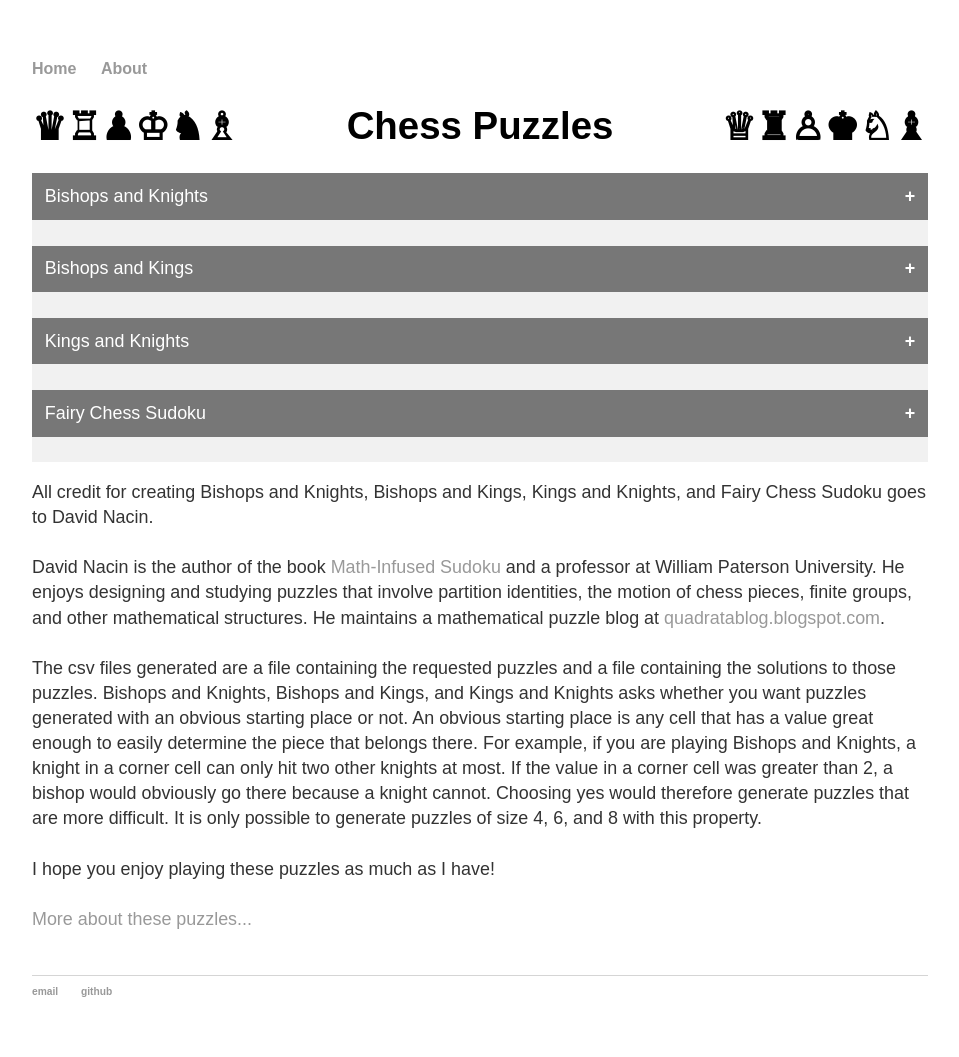
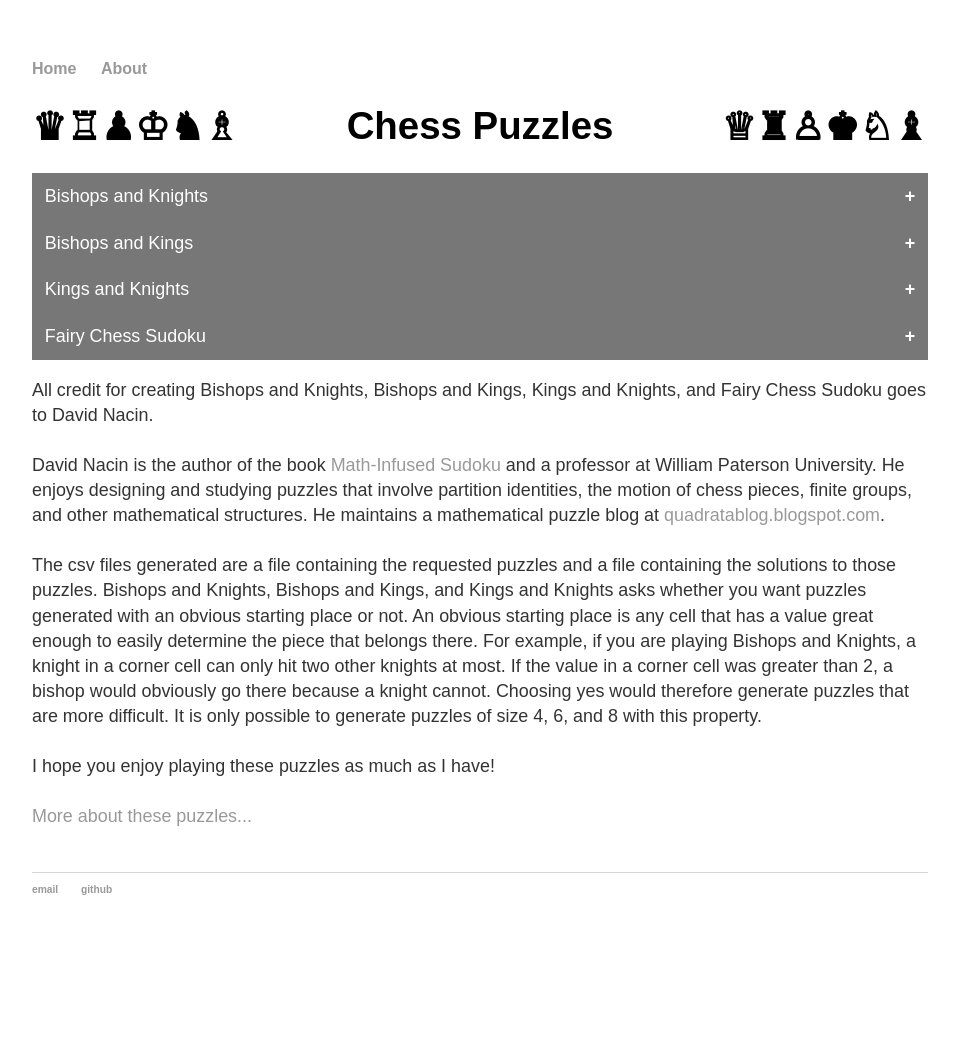
Before and after one commit to CThielsen1/CThielsen1.github.io, a Jekyll site: the page built from index.html, in a window 1280 px wide. Shown: the whole page, without its empty margins (160-1119 px from the left). Built offline with Jekyll 4.4.1, drawn with Linux system fonts in a browser that asks for light colours; after the commit the page ends 955 px from its top, so only the background shows below that.

Commit message:
Update index.html

```diff
--- a/index.html
+++ b/index.html
@@ -37,7 +37,7 @@ title: Chess Puzzles
 			}
 
 			.content {
-			  padding: 1vw 1vw;
+			  padding: 0 1vw;
 			  max-height: 0;
 			  overflow: hidden;
 			  transition: max-height 0.2s ease-out;
```
